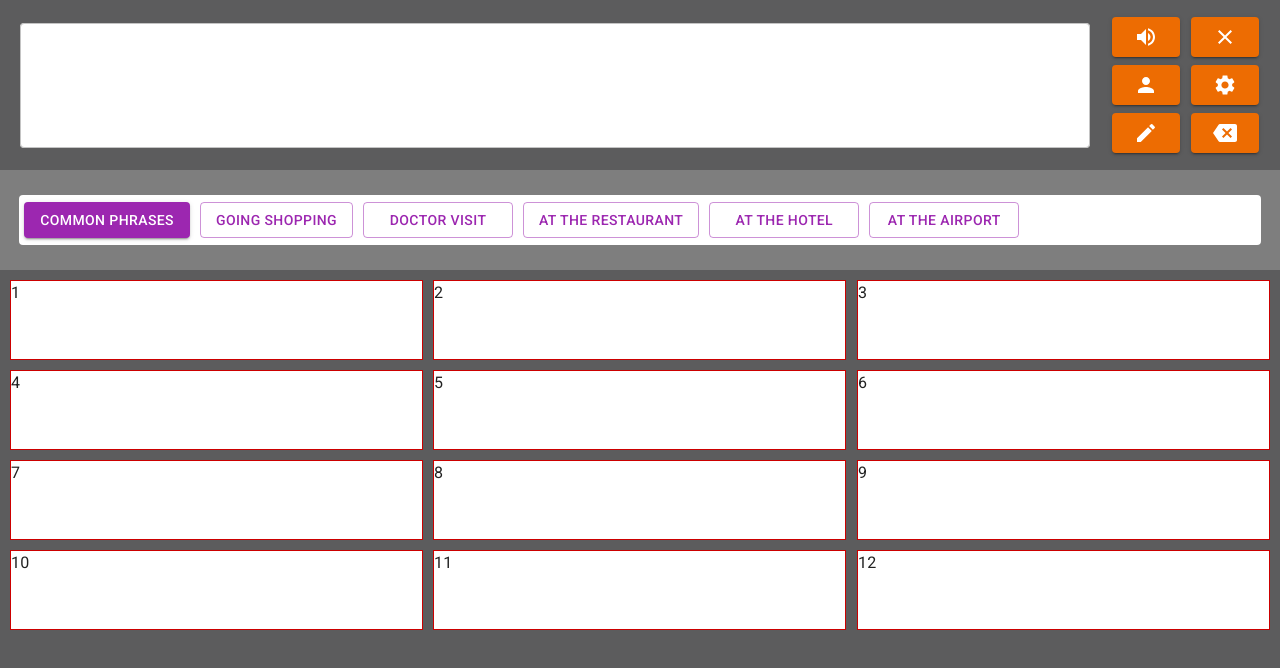
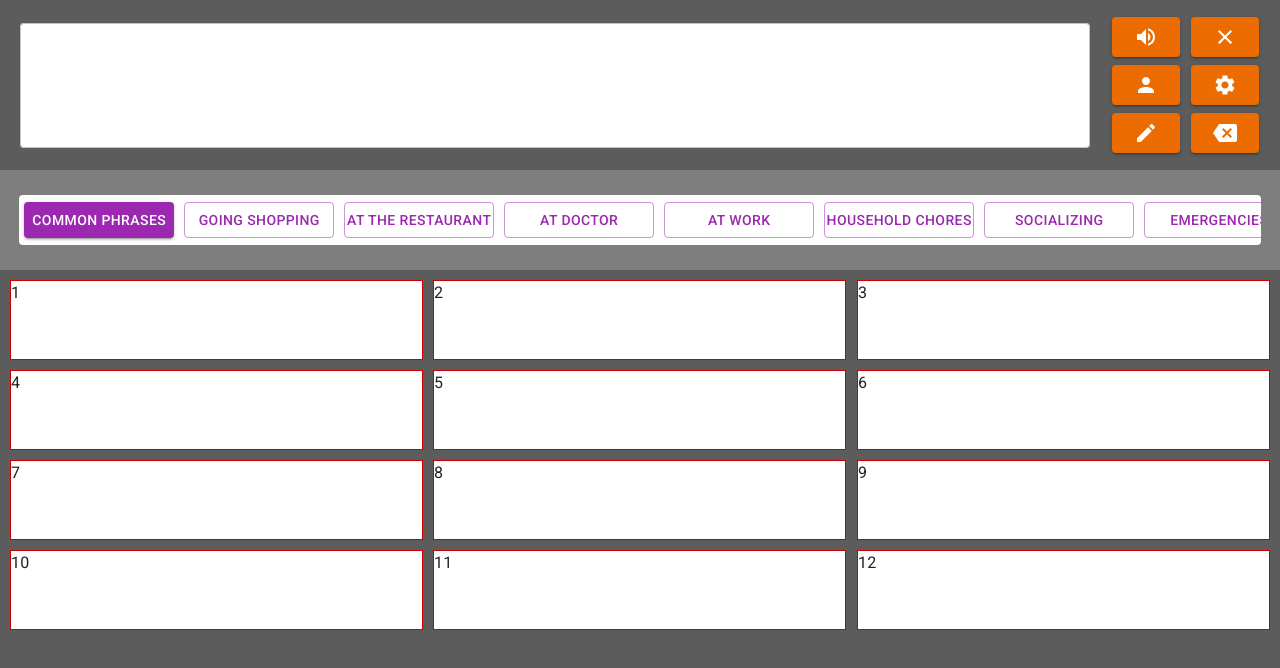
Before and after one commit to RodriSanchez1/cboard-phrase, a React (Vite) app: page / in a window 1280 px wide. Shown: the top 668 px of the page. Built offline with nearby package versions, Linux system fonts and the light colour scheme.

Commit message:
Chore: Define selectors

```diff
--- a/src/features/category/CategoriesBar/CategoriesBar.jsx
+++ b/src/features/category/CategoriesBar/CategoriesBar.jsx
@@ -1,26 +1,20 @@
 import { Box } from '@mui/material';
 import { Button } from '@mui/material';
-import { useState } from 'react';
 import './CategoriesBar.css';
-
-const initialCategories = [
-  { id: 1, name: 'Common phrases', active: true },
-  { id: 2, name: 'Going shopping', active: false },
-  { id: 3, name: 'Doctor visit', active: false },
-  { id: 4, name: 'At the restaurant', active: false },
-  { id: 5, name: 'At the hotel', active: false },
-  { id: 6, name: 'At the airport', active: false },
-];
+import { useSelector, useDispatch } from 'react-redux';
+import {
+  selectActiveCategoryId,
+  selectAllCategories,
+  setActiveCategoryId,
+} from '../categorySlice';
 
 export default function CategoriesBar() {
-  const [categories, setCategories] = useState(initialCategories);
+  const dispatch = useDispatch();
+  const categories = useSelector(selectAllCategories);
+  const activeCategoryId = useSelector(selectActiveCategoryId);
 
   const handleClick = (category) => {
-    const updatedCategories = categories.map((c) => ({
-      ...c,
-      active: c.id === category.id,
-    }));
-    setCategories(updatedCategories);
+    dispatch(setActiveCategoryId(category.id));
   };
 
   return (
@@ -32,7 +26,7 @@ export default function CategoriesBar() {
           backgroundColor: '#FFF',
           borderRadius: 1,
           display: 'flex',
-          overflowX: 'auto',
+          overflowX: 'hidden',
           alignItems: 'center',
         }}
       >
@@ -40,7 +34,9 @@ export default function CategoriesBar() {
           <Button
             key={category.id}
             color="secondary"
-            variant={category.active ? 'contained' : 'outlined'}
+            variant={
+              category.id === activeCategoryId ? 'contained' : 'outlined'
+            }
             onClick={() => handleClick(category)}
             sx={{ margin: '0 5px', whiteSpace: 'nowrap', minWidth: '150px' }}
           >
--- a/src/features/category/categorySlice.js
+++ b/src/features/category/categorySlice.js
@@ -1,4 +1,4 @@
-import { createSlice } from '@reduxjs/toolkit';
+import { createSlice, createSelector } from '@reduxjs/toolkit';
 
 import { DEFAULT_CATEGORIES } from './category.constants';
 
@@ -22,4 +22,23 @@ export const categorySlice = createSlice({
 
 export const { setActiveCategoryId, addCategory } = categorySlice.actions;
 
+const selectCategories = (state) => state.category;
+
+export const selectAllCategories = createSelector(
+  [selectCategories],
+  (category) => category.categories
+);
+
+export const selectActiveCategoryId = createSelector(
+  [selectCategories],
+  (category) => category.activeCategoryId
+);
+
+export const selectPhrases = createSelector(
+  selectAllCategories,
+  selectActiveCategoryId,
+  (categories, activeCategoryId) =>
+    categories.filter((cat) => cat.id === activeCategoryId)[0].phrases
+);
+
 export default categorySlice.reducer;
```
